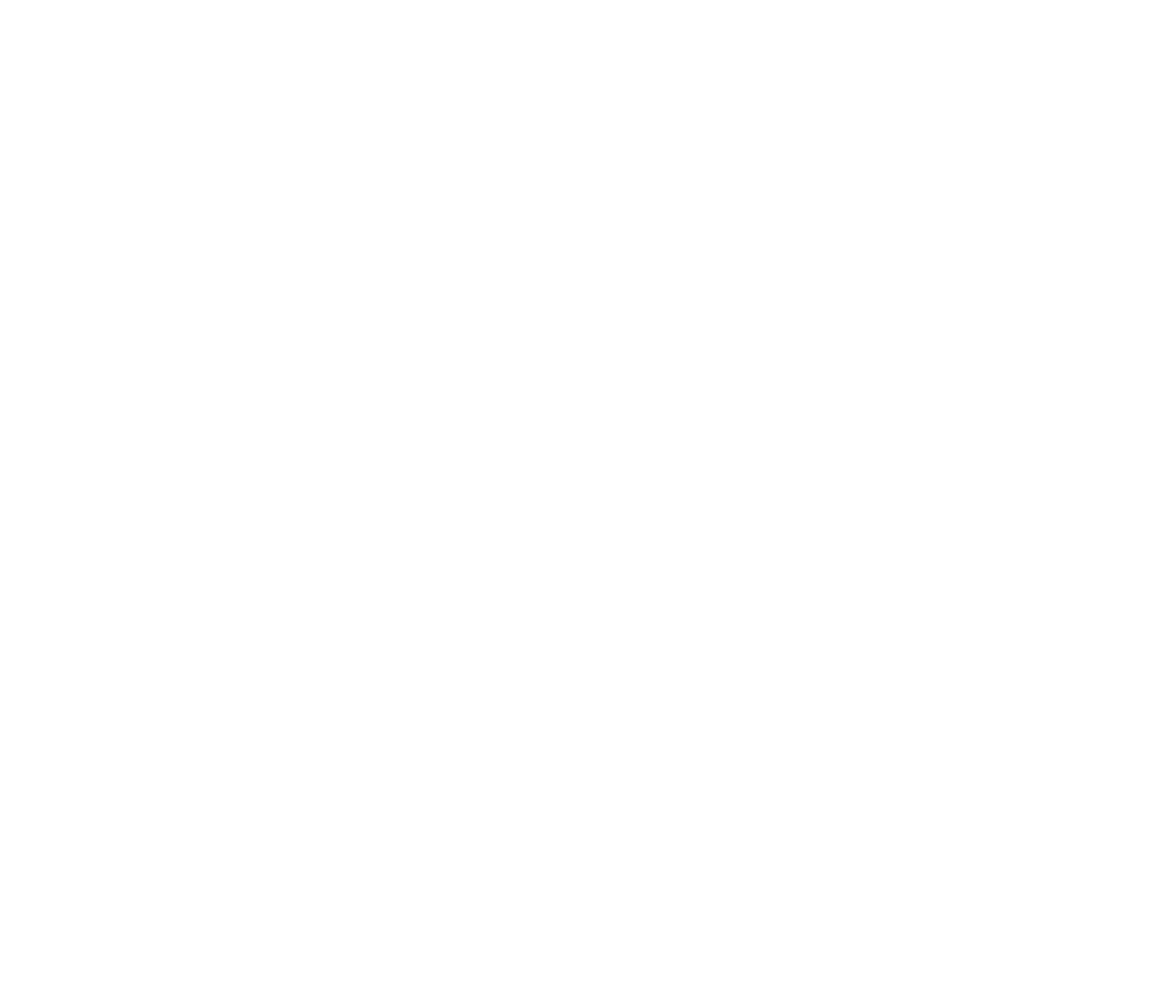
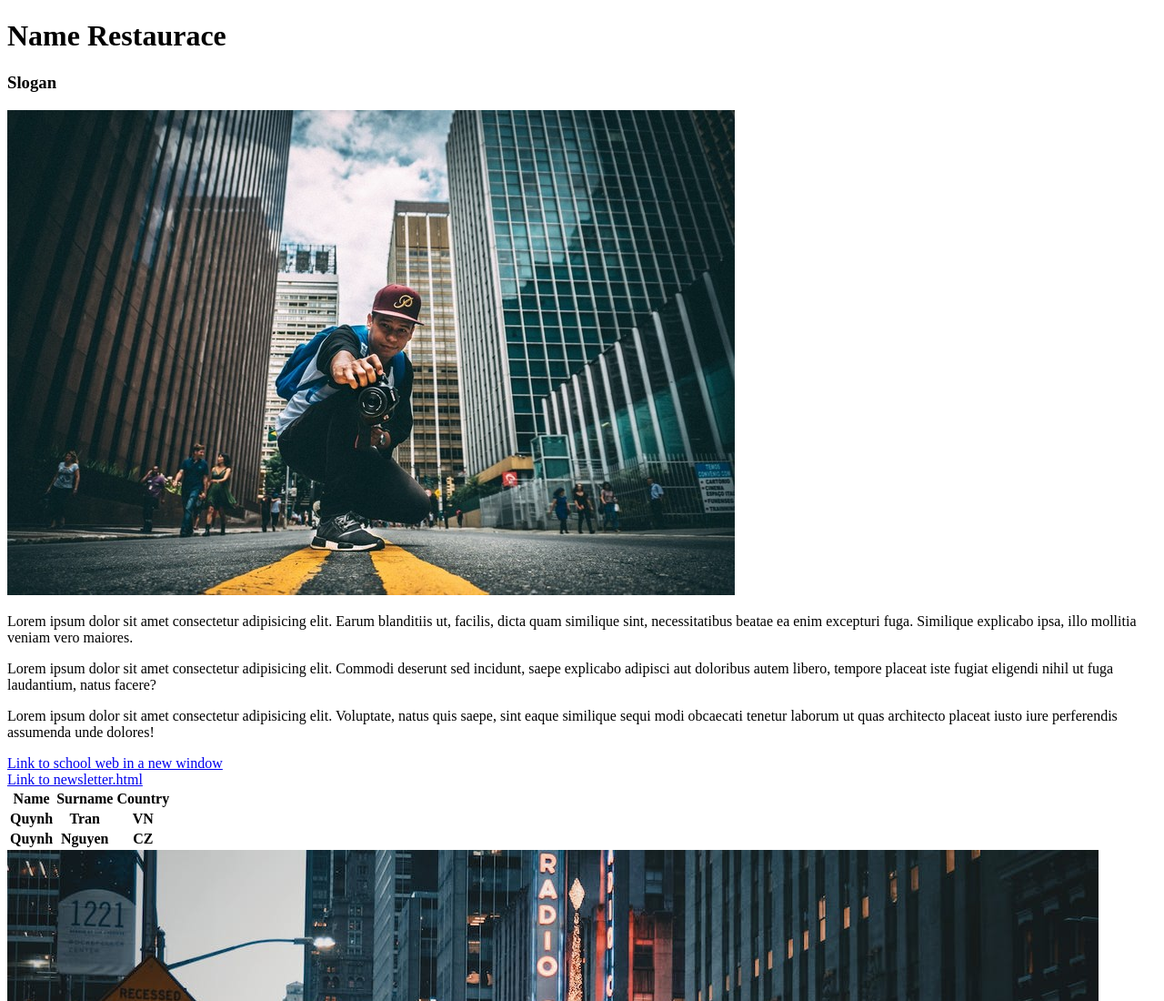
Before and after one commit to QuynhTran182003/WA150922, a plain HTML site: page index.html in a window 1280 px wide. Shown: the top 1100 px of the page at 91% size. Before the commit the page ends 800 px from the top, so only its background shows below. Drawn offline with Linux system fonts and the light colour scheme.

Commit message:
added some files

```diff
--- a/index.html
+++ b/index.html
@@ -4,9 +4,47 @@
     <meta charset="UTF-8">
     <meta http-equiv="X-UA-Compatible" content="IE=edge">
     <meta name="viewport" content="width=device-width, initial-scale=1.0">
-    <title>Document</title>
+    <title>E-shop</title>
 </head>
 <body>
+    <header>
+        <h1>Name Restaurace</h1>
+        <h3>Slogan</h3>
+    </header>
+    <main>
+        <img src="img\pexels-photo-307847.jpg" alt="something1">
+        <p>
+            Lorem ipsum dolor sit amet consectetur adipisicing elit. Earum blanditiis ut, facilis, dicta quam similique sint, necessitatibus beatae ea enim excepturi fuga. Similique explicabo ipsa, illo mollitia veniam vero maiores.
+        </p>
+        <p>Lorem ipsum dolor sit amet consectetur adipisicing elit. Commodi deserunt sed incidunt, saepe explicabo adipisci aut doloribus autem libero, tempore placeat iste fugiat eligendi nihil ut fuga laudantium, natus facere?</p>
+        <p>
+            Lorem ipsum dolor sit amet consectetur adipisicing elit. Voluptate, natus quis saepe, sint eaque similique sequi modi obcaecati tenetur laborum ut quas architecto placeat iusto iure perferendis assumenda unde dolores!
+        </p>
+        <a href="https://www.spsejecna.cz/" target=”_blank”>Link to school web in a new window</a>
+        <br>
+        <a href="newsletter.html">Link to newsletter.html</a>
+        <table>
+            <tr>
+                <th>Name</th>
+                <th>Surname</th>
+                <th>Country</th>
+            </tr>
+            <tr>
+                <th>Quynh</th>
+                <th>Tran</th>
+                <th>VN</th>
+            </tr>
+            <tr>
+                <th>Quynh</th>
+                <th>Nguyen</th>
+                <th>CZ</th>
+            </tr>
+        </table>
+
+        <img src="img\pexels-photo-2422588.jpeg" alt="something2">
+
+    </main>
+
 
 </body>
 </html>
```
Also changed, not shown: newsletter.html (added, +43 -0 lines), img/pexels-photo-2422588.jpeg (added), img/pexels-photo-307847.jpg (added).
